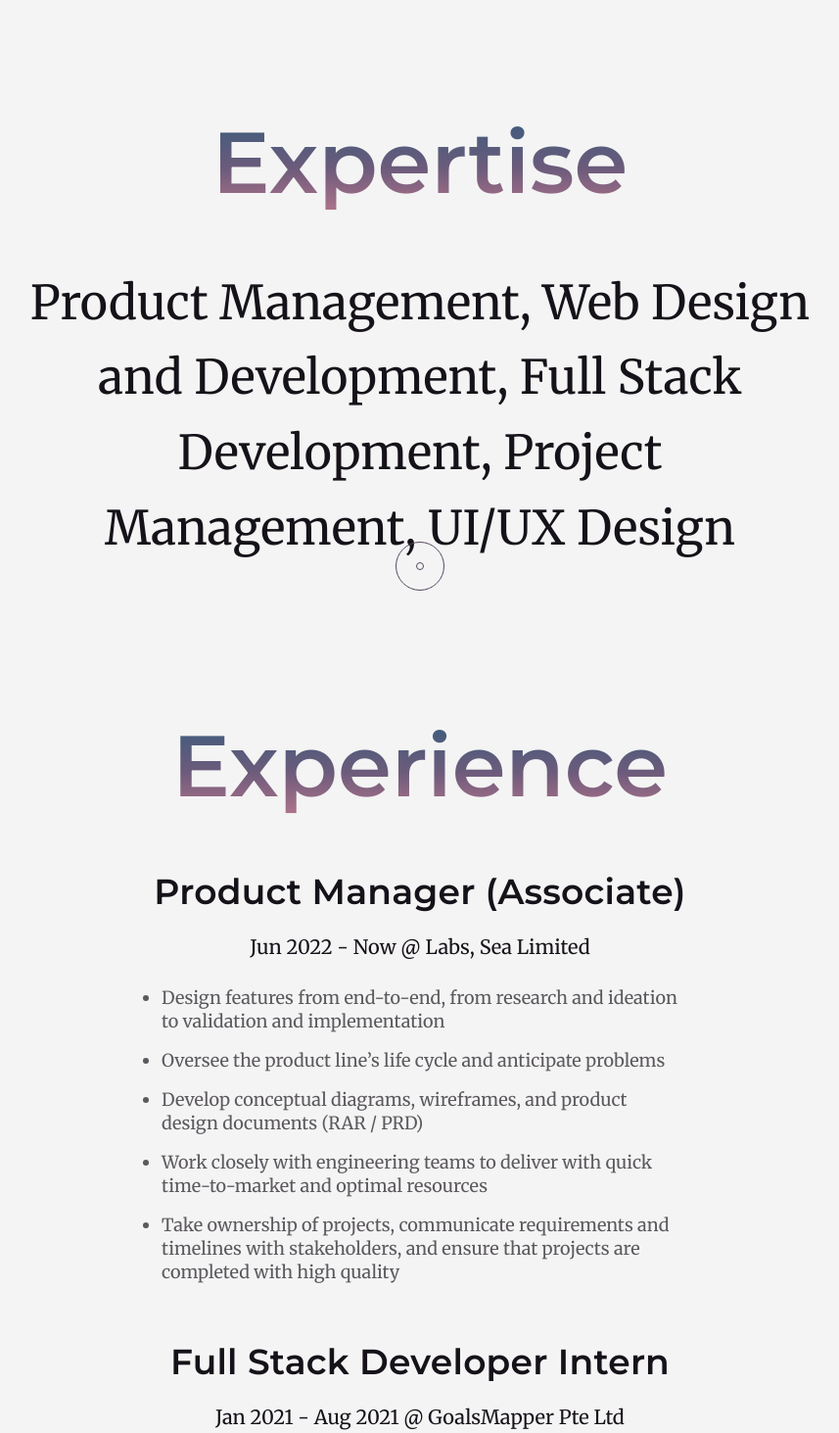
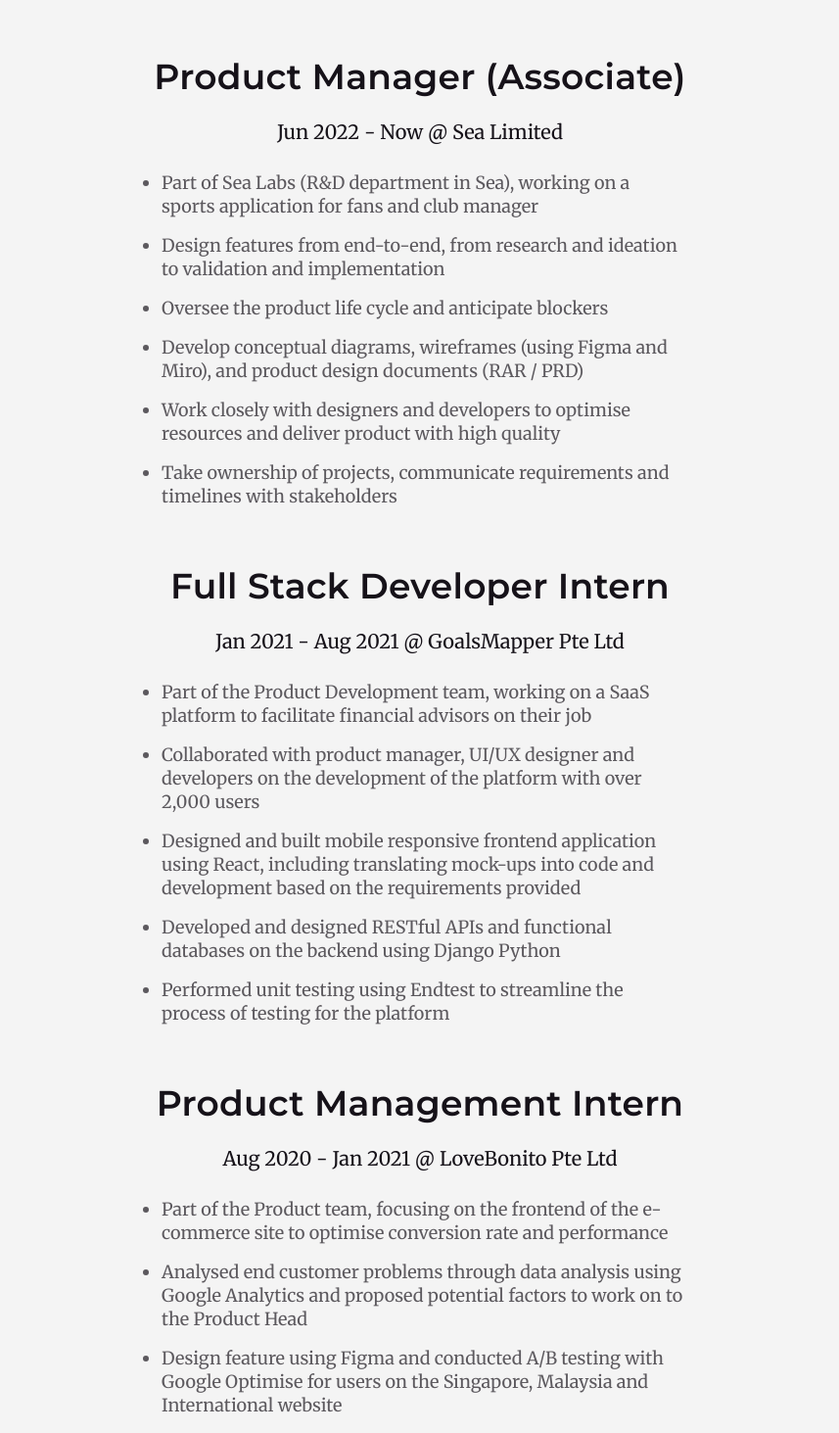
Before and after one commit to michelleykw/michelle, a React (Create React App) app: page /michelle/about in a window 1280 px wide. Shown: the part 1247-2710 px from the top of the page at 98% size, without its empty margins (211-1068 px from the left). Built offline with nearby package versions, Linux system fonts and the light colour scheme.

Commit message:
Updated About page

```diff
--- a/src/pages/About.jsx
+++ b/src/pages/About.jsx
@@ -148,6 +148,10 @@
     },
     mt8: {
         marginTop: theme.spacing(8)
+    },
+    mx1: {
+        marginLeft: theme.spacing(1),
+        marginRight: theme.spacing(1)
     },
     mx12: {
         marginLeft: theme.spacing(12),
@@ -365,16 +369,19 @@
 
     const goToPortfolio = () => history.push('/michelle/portfolio');
 
+    const goToContact = () => history.push('/michelle/contact');
+
     return (
         <Grid container className={classes.container}>
             {renderIntro()}
+            {renderExperience()}
+            {renderEducation()}
             {renderExpertise()}
-            {renderExperience()}
             {renderTools()}
-            {renderEducation()}
             {renderCca()}
             <Grid container justify="center" className={`${classes.pt2}`}>
-                <MyButton content="View Portfolio" onClick={goToPortfolio} className={`${classes.mb2}`}/>
+                <MyButton content="View Portfolio" onClick={goToPortfolio} className={`${classes.mb2} ${classes.mx1}`}/>
+                <MyButton content="Contact Me" onClick={goToContact} className={`${classes.mb2} ${classes.mx1}`}/>
             </Grid>
             <ScrollToTop />
         </Grid>
--- a/src/resources/constants.jsx
+++ b/src/resources/constants.jsx
@@ -75,13 +75,14 @@
     {
         name: "Product Manager (Associate)",
         duration: "Jun 2022 - Now",
-        company: "Labs, Sea Limited",
+        company: "Sea Limited",
         desc: [
+            "Part of Sea Labs (R&D department in Sea), working on a sports application for fans and club manager",
             "Design features from end-to-end, from research and ideation to validation and implementation",
-            "Oversee the product line’s life cycle and anticipate problems",
-            "Develop conceptual diagrams, wireframes, and product design documents (RAR / PRD)",
-            "Work closely with engineering teams to deliver with quick time-to-market and optimal resources",
-            "Take ownership of projects, communicate requirements and timelines with stakeholders, and ensure that projects are completed with high quality"
+            "Oversee the product life cycle and anticipate blockers",
+            "Develop conceptual diagrams, wireframes (using Figma and Miro), and product design documents (RAR / PRD)",
+            "Work closely with designers and developers to optimise resources and deliver product with high quality",
+            "Take ownership of projects, communicate requirements and timelines with stakeholders"
         ]
     },
     {
@@ -89,8 +90,9 @@
         duration: "Jan 2021 - Aug 2021",
         company: "GoalsMapper Pte Ltd",
         desc: [
-            "Collaborated with the Product Development Team on the development of the platform with over 2,000 users",
-            "Designed and built mobile responsive frontend application using React, including translating mock-ups into code",
+            "Part of the Product Development team, working on a SaaS platform to facilitate financial advisors on their job",
+            "Collaborated with product manager, UI/UX designer and developers on the development of the platform with over 2,000 users",
+            "Designed and built mobile responsive frontend application using React, including translating mock-ups into code and development based on the requirements provided",
             "Developed and designed RESTful APIs and functional databases on the backend using Django Python",
             "Performed unit testing using Endtest to streamline the process of testing for the platform"
         ]
@@ -100,17 +102,18 @@
         duration: "Aug 2020 - Jan 2021",
         company: "LoveBonito Pte Ltd",
         desc: [
+            "Part of the Product team, focusing on the frontend of the e-commerce site to optimise conversion rate and performance",
             "Analysed end customer problems through data analysis using Google Analytics and proposed potential factors to work on to the Product Head",
-            "Conducted A/B testing with Google Optimise for users on the Singapore, Malaysia and International website",
+            "Design feature using Figma and conducted A/B testing with Google Optimise for users on the Singapore, Malaysia and International website",
             "Updated onsite touchpoints and create pop-ups for websites using HTML, CSS and JavaScript",
-            "Designed website UI/UX using Figma and an icon using Illustrator found on the International website",
+            "Designed a new icon using Illustrator found on the International website",
             "Created solutions through detailing out workflows and system interactions on FluidUI"
         ]
     },
     {
         name: "Part-Time Private Tutor (Secondary)",
         duration: "Feb 2018 – Oct 2021",
-        company: "SimleTutor Pte Ltd",
+        company: "SmileTutor Pte Ltd",
         desc: [
             "Tutored 8 students over 3.5 years, with observed improvements of at least 2 grades",
             "Evaluated student’s progress and discussed with parents on how to work on their weaknesses",
@@ -141,13 +144,13 @@
     }
 ];
 
-export const expertise = 'Product Management, Web Design and Development, Full Stack Development, Project Management, UI/UX Design';
+export const expertise = 'Product Management, Web Design and Development, UI/UX Design, Front End Development, Project Management';
 
 export const homeIntroduction = "Hello 👋🏻 I’m Michelle, an aspiring Product Manager and a NUS Computer Science graduate. I enjoy working on software products as a product manager, developer and designer. See my profile for more information on my past experiences in Sea Labs, GoalsMapper and Love, Bonito!";
 
 export const aboutIntroduction = "Hello there, nice to meet you! This is Michelle, a Product Manager (Associate) in the Tech industry. I had recently graduated from NUS with a Bachelor of Computing in Computer Science (Honours) and minor in Management. Back when I was on the NOC Singapore program, I discovered my passion in understanding the needs of people and coming up with tech solutions to address them. Product, Design, Development and Analysis drive my purpose in life ♡";
 
-export const aboutIntroduction2 = "In my free time, I like to play badminton with my peers! I enjoy travelling and here is a photo of me back in Germany. I am also currently reading up more on Blockchain and Finance (Bloomberg Market Concepts). Would love to connect through LinkedIn to chat more :)";
+export const aboutIntroduction2 = "In my free time, I like to play badminton with my peers! I enjoy travelling and here is a photo of me back in Germany. Would love to connect through LinkedIn to chat more :)";
 
 export const pages = [
     { href: "/michelle", label: "Home" },
@@ -175,7 +178,7 @@
     {
         label: "Email",
         icon: <EmailIcon />,
-        href: "mailto:michelle.yong@u.nus.edu"
+        href: "mailto:themichelleyong@gmail.com"
     }
 ];
 
@@ -198,7 +201,7 @@
     },
     {
         name: 'Web Dev - Frontend',
-        toolList: ['React', 'Redux', 'Material UI', 'Bootstrap']
+        toolList: ['React.js', 'Redux', 'Material UI', 'Bootstrap']
     },
     {
         name: 'Web Dev - Backend',
@@ -243,13 +246,5 @@
         desc: [
             'Designed social media posts and stories, using Photoshop and Illustrator, gaining over 1,800 outreach'
         ]
-    },
-    // {
-    //     cca: 'School of Computing',
-    //     name: 'Float Head, Receive-and-Give (RAG) Committee',
-    //     duration: 'Dec 2018 – Aug 2019',
-    //     desc: [
-    //         'Led the float team in float design, manpower allocation, budget allocation and spending, attaining Silver Award'
-    //     ]
-    // },
+    }
 ];
```
